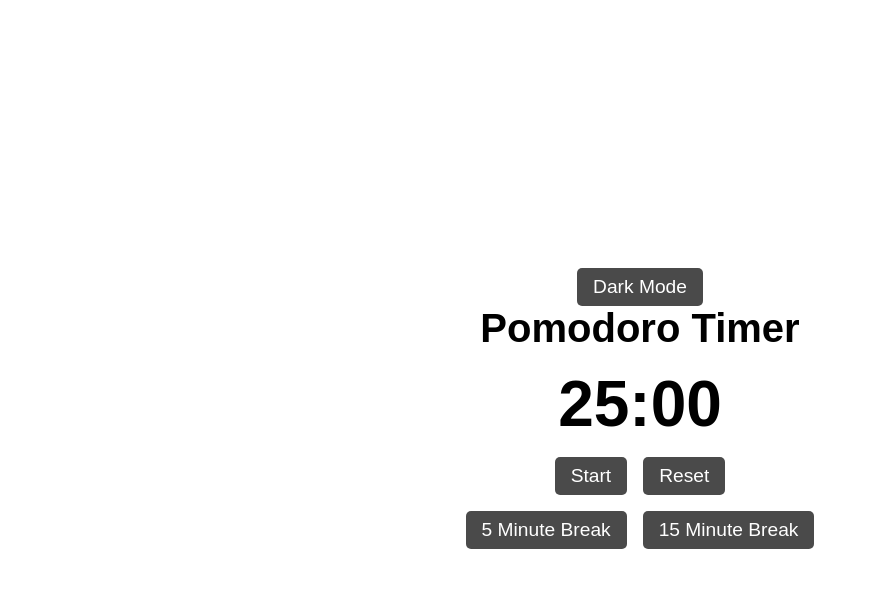
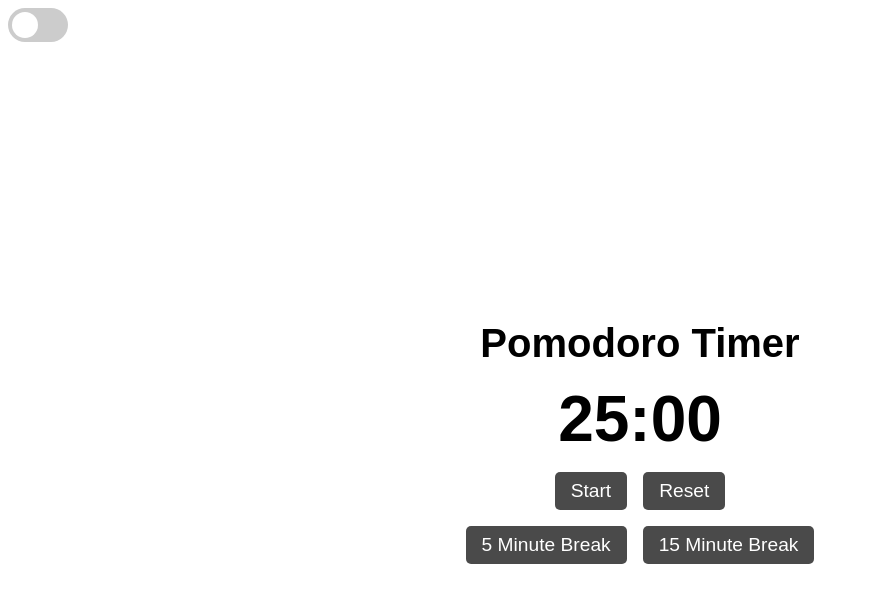
Before and after one commit to GuiFranca/pomodoro-timer, an Angular app: page / in a window 1280 px wide. Shown: the top 602 px of the page, without its empty margins (0-869 px from the left). Built offline with nearby package versions, Linux system fonts and the light colour scheme.

Commit message:
Estilização toggle mudança de tema

```diff
--- a/src/app/timer/timer.component.html
+++ b/src/app/timer/timer.component.html
@@ -1,5 +1,9 @@
+<div class="theme-switch">
+  <input type="checkbox" id="themeSwitch" (change)="toggleTheme()" [checked]="isDarkTheme">
+  <label for="themeSwitch" class="slider"></label>
+</div>
+
 <div class="timer-container">
-  <button (click)="toggleTheme()">{{ isDarkTheme ? 'Light Mode' : 'Dark Mode' }}</button>
   <h1>Pomodoro Timer</h1>
   <h2>{{ minutes }}:{{ seconds | number: '2.0' }}</h2>
   <div>
--- a/src/styles.scss
+++ b/src/styles.scss
@@ -74,3 +74,67 @@ body.dark-mode {
     background-color: #c7c7c7;
   }
 }
+
+
+// ...
+
+.theme-switch {
+  position: relative;
+  display: inline-block;
+  width: 60px;
+  height: 34px;
+}
+
+.theme-switch input {
+  opacity: 0;
+  width: 0;
+  height: 0;
+}
+
+.slider {
+  position: absolute;
+  cursor: pointer;
+  top: 0;
+  left: 0;
+  right: 0;
+  bottom: 0;
+  background-color: #ccc;
+  transition: .4s;
+  border-radius: 34px;
+}
+
+.slider:before {
+  position: absolute;
+  content: "";
+  height: 26px;
+  width: 26px;
+  left: 4px;
+  bottom: 4px;
+  background-color: white;
+  transition: .4s;
+  border-radius: 50%;
+}
+
+input:checked + .slider {
+  background-color: #222;
+}
+
+input:checked + .slider:before {
+  transform: translateX(26px);
+}
+
+body.dark-mode .slider {
+  background-color: #222;
+}
+
+body.light-mode .slider {
+  background-color: #ccc;
+}
+
+body.dark-mode .slider:before {
+  transform: translateX(26px);
+}
+
+body.light-mode .slider:before {
+  transform: translateX(0);
+}
```
